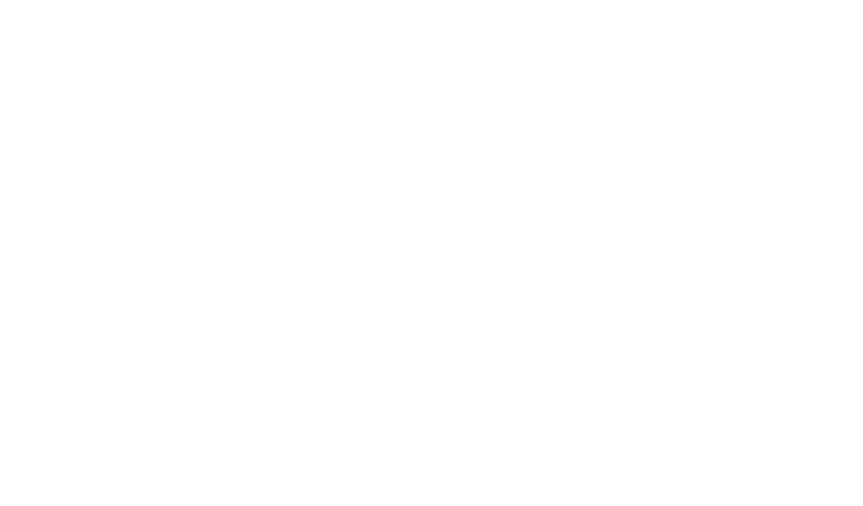
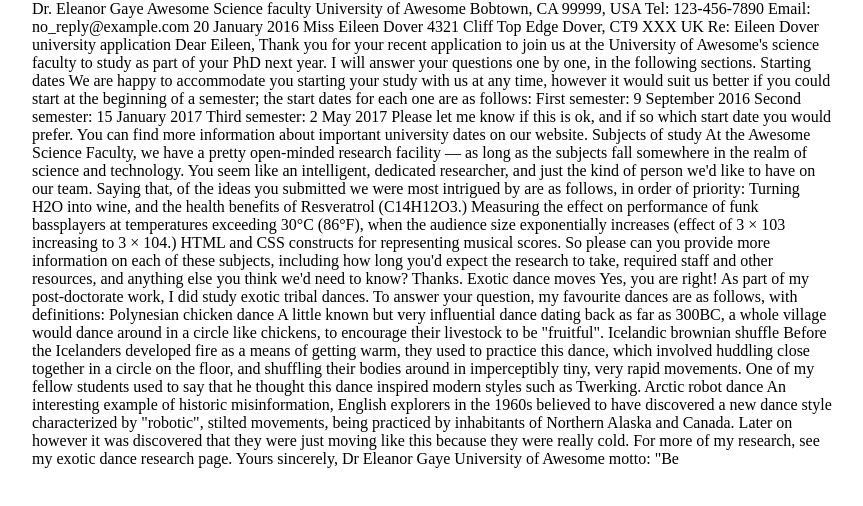
Before and after one commit to Say171/git-tutorial, a website: page index.html in a window 1280 px wide. Shown: the whole page, without its empty margins (208-1071 px from the left). Drawn offline with Linux system fonts and the light colour scheme.

```diff
--- a/index.html
+++ b/index.html
@@ -1,6 +1,73 @@
+<!DOCTYPE html>
+
 <html>
   <head>
-    <meta charset="utf-8" />
-  </head>
-  <body></body>
+      <meta charset="utf-8" />
+      <link rel="stylesheet" href="./style.css" />
+    </head>
+    <body>
+        Dr. Eleanor Gaye
+        Awesome Science faculty
+        University of Awesome
+        Bobtown, CA 99999,
+        USA
+        Tel: 123-456-7890
+        Email: no_reply@example.com
+
+        20 January 2016
+
+        Miss Eileen Dover
+        4321 Cliff Top Edge
+        Dover, CT9 XXX
+        UK
+
+
+        Re: Eileen Dover university application
+
+        Dear Eileen,
+
+        Thank you for your recent application to join us at the University of Awesome's science faculty to study as part of your PhD next year. I will answer your questions one by one, in the following sections.
+
+        Starting dates
+
+        We are happy to accommodate you starting your study with us at any time, however it would suit us better if you could start at the beginning of a semester; the start dates for each one are as follows:
+
+        First semester: 9 September 2016
+        Second semester: 15 January 2017
+        Third semester: 2 May 2017
+
+        Please let me know if this is ok, and if so which start date you would prefer.
+
+        You can find more information about important university dates on our website.
+
+
+        Subjects of study
+
+        At the Awesome Science Faculty, we have a pretty open-minded research facility — as long as the subjects fall somewhere in the realm of science and technology. You seem like an intelligent, dedicated researcher, and just the kind of person we'd like to have on our team. Saying that, of the ideas you submitted we were most intrigued by are as follows, in order of priority:
+
+        Turning H2O into wine, and the health benefits of Resveratrol (C14H12O3.)
+        Measuring the effect on performance of funk bassplayers at temperatures exceeding 30°C (86°F), when the audience size exponentially increases (effect of 3 × 103 increasing to 3 × 104.)
+        HTML and CSS constructs for representing musical scores.
+
+        So please can you provide more information on each of these subjects, including how long you'd expect the research to take, required staff and other resources, and anything else you think we'd need to know? Thanks.
+
+
+        Exotic dance moves
+
+        Yes, you are right! As part of my post-doctorate work, I did study exotic tribal dances. To answer your question, my favourite dances are as follows, with definitions:
+
+        Polynesian chicken dance
+        A little known but very influential dance dating back as far as 300BC, a whole village would dance around in a circle like chickens, to encourage their livestock to be "fruitful".
+        Icelandic brownian shuffle
+        Before the Icelanders developed fire as a means of getting warm, they used to practice this dance, which involved huddling close together in a circle on the floor, and shuffling their bodies around in imperceptibly tiny, very rapid movements. One of my fellow students used to say that he thought this dance inspired modern styles such as Twerking.
+        Arctic robot dance
+        An interesting example of historic misinformation, English explorers in the 1960s believed to have discovered a new dance style characterized by "robotic", stilted movements, being practiced by inhabitants of Northern Alaska and Canada. Later on however it was discovered that they were just moving like this because they were really cold.
+
+        For more of my research, see my exotic dance research page.
+
+        Yours sincerely,
+        Dr Eleanor Gaye
+
+        University of Awesome motto: "Be
+    </body>
 </html>
--- /dev/null
+++ b/style.css
@@ -0,0 +1,24 @@
+body {
+    max-width: 800px;
+    margin: 0 auto;
+  }
+
+  .sender-column {
+    text-align: right;
+  }
+
+  h1 {
+    font-size: 1.5em;
+  }
+
+  h2 {
+    font-size: 1.3em;
+  }
+
+  p,ul,ol,dl,address {
+    font-size: 1.1em;
+  }
+
+  p, li, dd, dt, address {
+    line-height: 1.5;
+  }
```
Also changed, not shown: package.json (added, +17 -0 lines), .package-lock.json (added), 1 other file.
